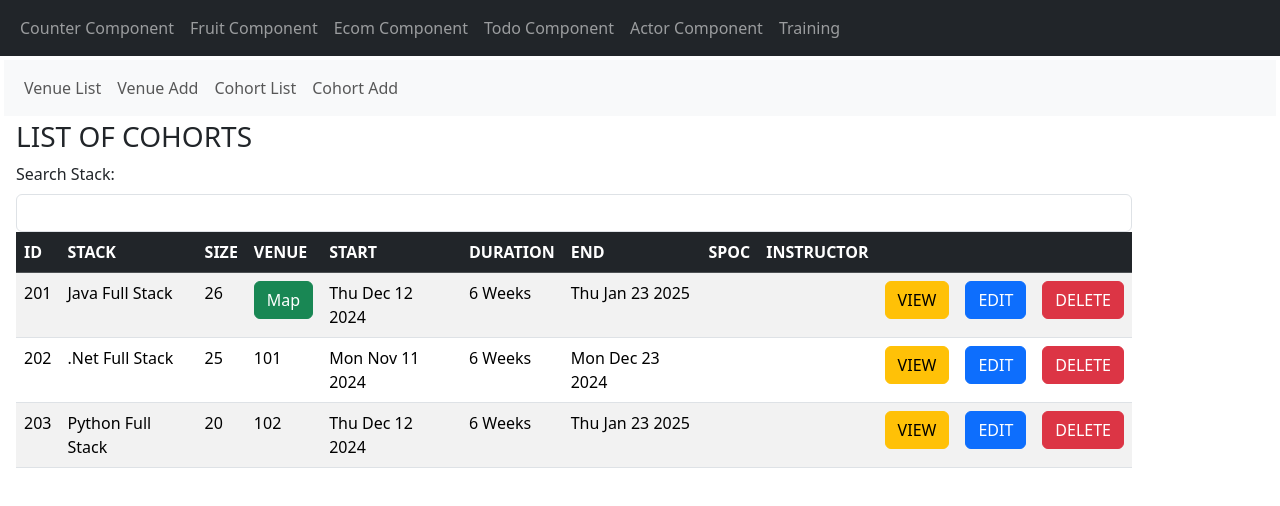
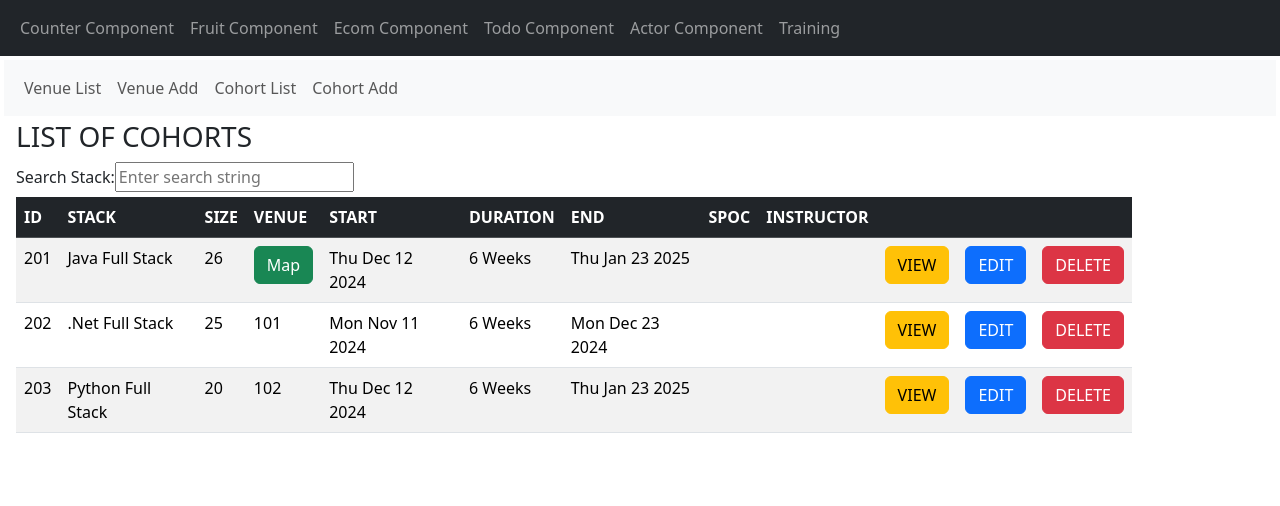
Before and after one commit to sep-2024-trivandrum/demo-react-vite-oct2024, a React (Vite) app: page /training/cohort-list in a window 1280 px wide. Shown: the top 506 px of the page. Built offline with nearby package versions, Linux system fonts and the light colour scheme.

Commit message:
search filter

```diff
--- a/src/components/training/cohort/CohortList.jsx
+++ b/src/components/training/cohort/CohortList.jsx
@@ -2,7 +2,7 @@ import { useState } from "react";
 import { useNavigate } from "react-router-dom";
 
 export default function CohortList() {
-  const navigate = useNavigate();
+  const [searchStack, setSearchStack] = useState("");
   const [allCohorts, setAllCohorts] = useState([
     {
       cohortId: 201,
@@ -35,6 +35,8 @@ export default function CohortList() {
       cohortInstructor: "",
     },
   ]);
+  const [filteredAllCohorts, setFilteredAllCohorts] = useState([...allCohorts]);
+
   const [allVenues, setAllVenues] = useState([
     {
       venueId: 101,
@@ -70,12 +72,22 @@ export default function CohortList() {
     setAllCohorts([...filteredCohorts]);
   }
 
+  function handleSearch(event) {
+    setSearchStack(event.target.value);
+    let filterAllCohort = allCohorts.filter((eachCohort) =>
+      eachCohort.cohortStack
+        .toLowerCase()
+        .includes(event.target.value.toLowerCase())
+    );
+    setFilteredAllCohorts([...filterAllCohort]);
+  }
+
   function addDays(date, days) {
     const newDate = new Date(date);
     newDate.setDate(date.getDate() + days);
     return newDate;
   }
-  let mappedAllCohorts = allCohorts.map((eachCohort) => (
+  let mappedAllCohorts = filteredAllCohorts.map((eachCohort) => (
     <tr key={eachCohort.cohortId}>
       <td>{eachCohort.cohortId}</td>
       <td>{eachCohort.cohortStack}</td>
@@ -123,15 +135,21 @@ export default function CohortList() {
       </td>
     </tr>
   ));
+
   return (
     <>
       <div className="container m-1">
         <h3>LIST OF COHORTS</h3>
         <div className="formC-control-group">
-          <label for="sStack" className="form-label">
+          <label htmlFor="sStack" className="form-label">
             Search Stack:
           </label>
-          <input type="text" id="sStack" className="form-control"></input>
+          <input
+            type="text"
+            id="sStack"
+            placeholder="Enter search string"
+            onChange={(e) => handleSearch(e)}
+          ></input>
         </div>
         <table className="table table-striped">
           <thead>
```
